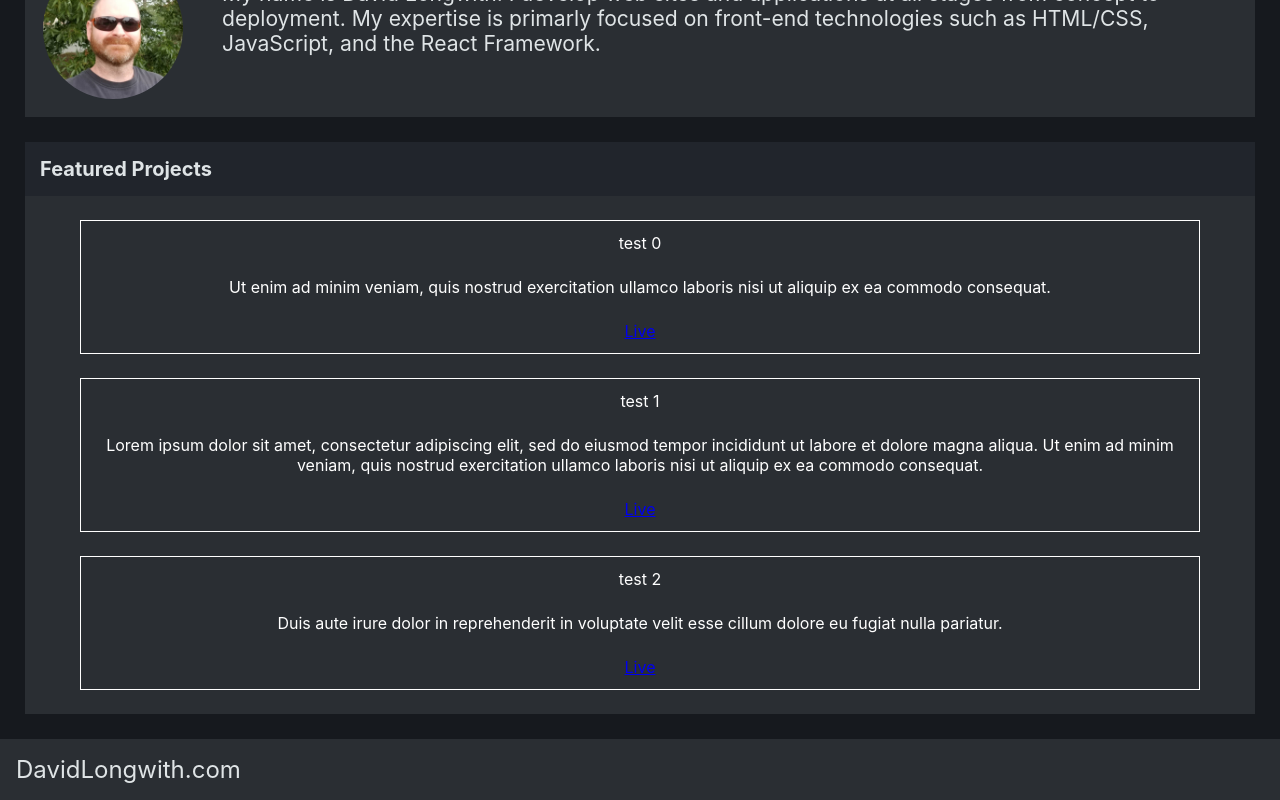
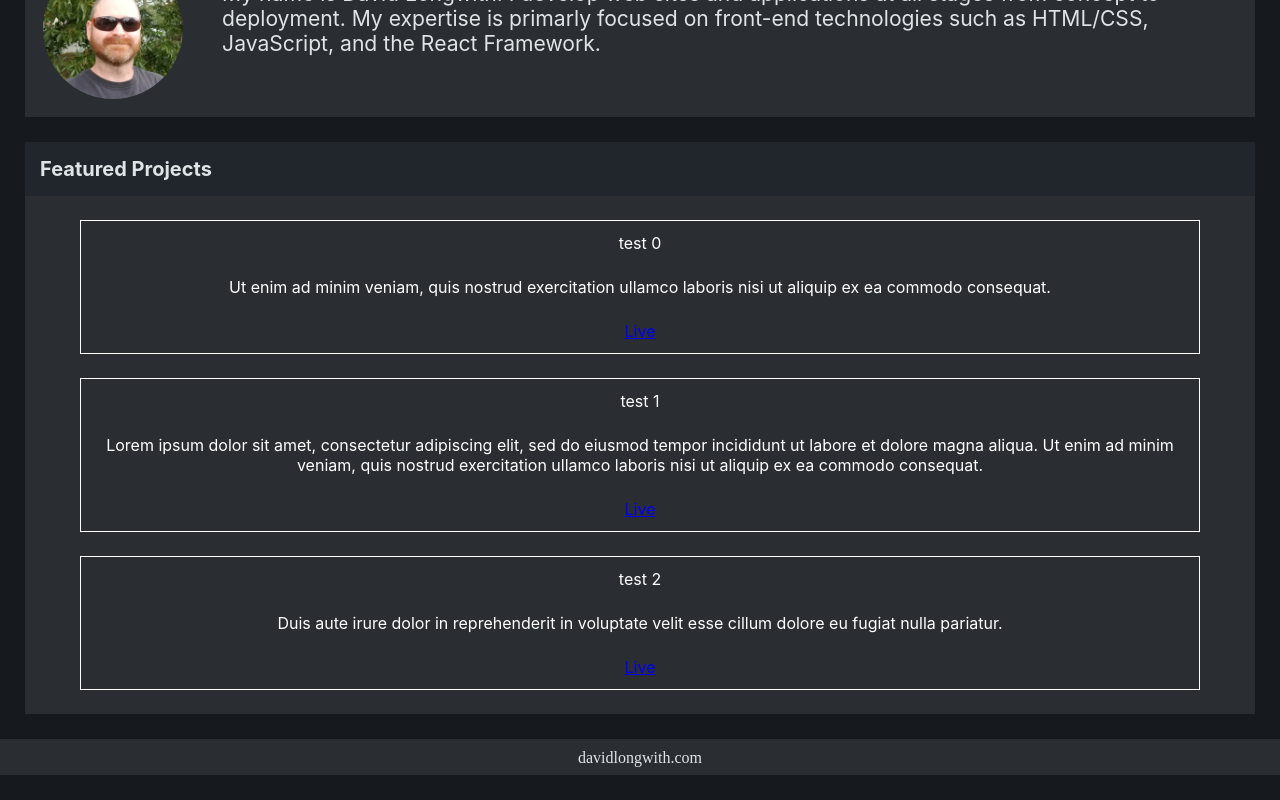
Before and after one commit to davidlongwith/david-home, a React (Create React App) app: page / in a window 1280 px wide. Shown: the part 199-999 px from the top of the page. After the commit the page ends 974 px from the top, so only its background shows below. Built offline with nearby package versions, Linux system fonts and the light colour scheme.

Commit message:
style footer

```diff
--- a/src/components/Footer.js
+++ b/src/components/Footer.js
@@ -3,7 +3,7 @@ import "../css/footer.css";
 
 const Footer = () => (
   <footer className="app-footer">
-    <a href="#root">DavidLongwith.com</a>
+    <a href="#root">davidlongwith.com</a>
   </footer>
 );
 
--- a/src/css/footer.css
+++ b/src/css/footer.css
@@ -1,10 +1,12 @@
 .app-footer {
   background-color: #2a2e33;
-  padding: 1em;
+  padding: 0.5em;
+  text-align: center;
 }
 
 .app-footer a {
-  font-size: 1.5em;
+  font-family: cursive;
+  font-size: 1em;
 }
 
 .app-footer a:link,
```
Also changed, not shown: 1 other file (tests, documents, lock files or other folders).
